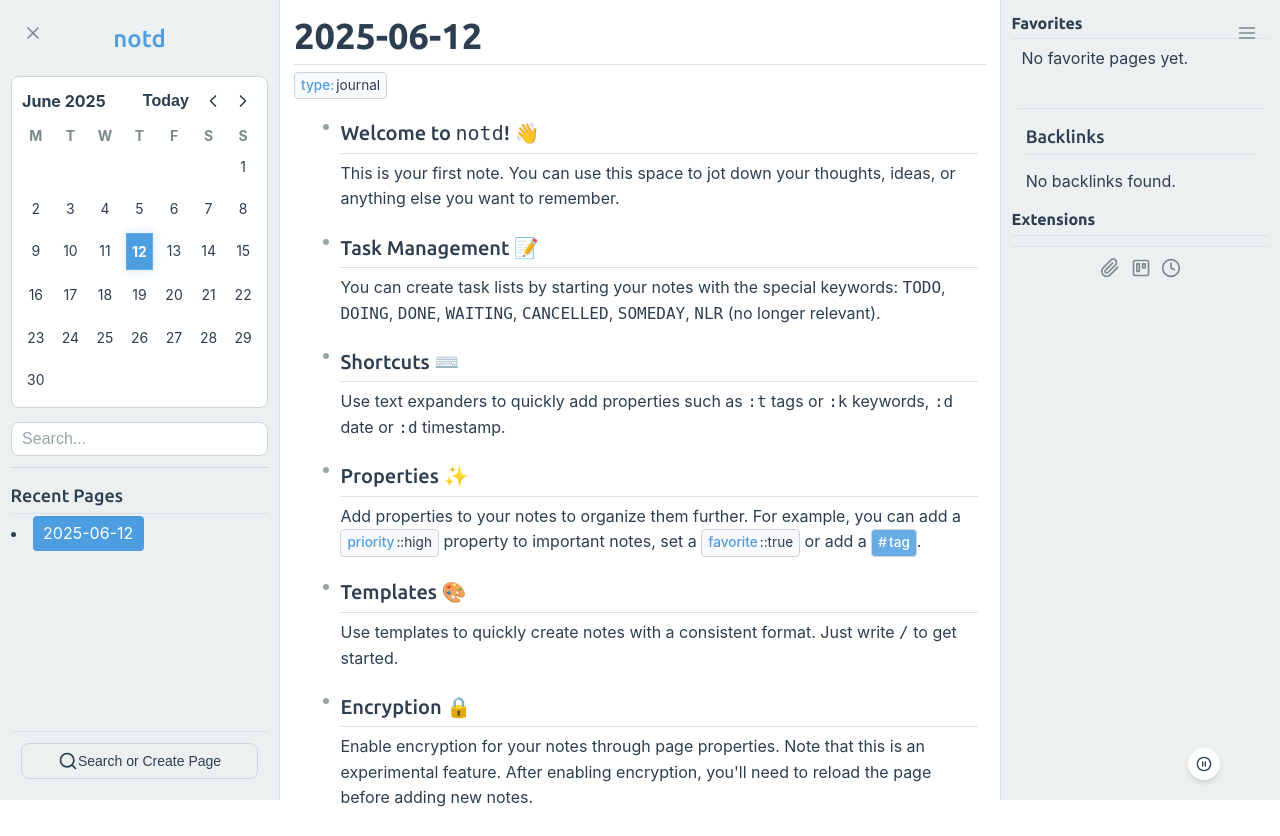
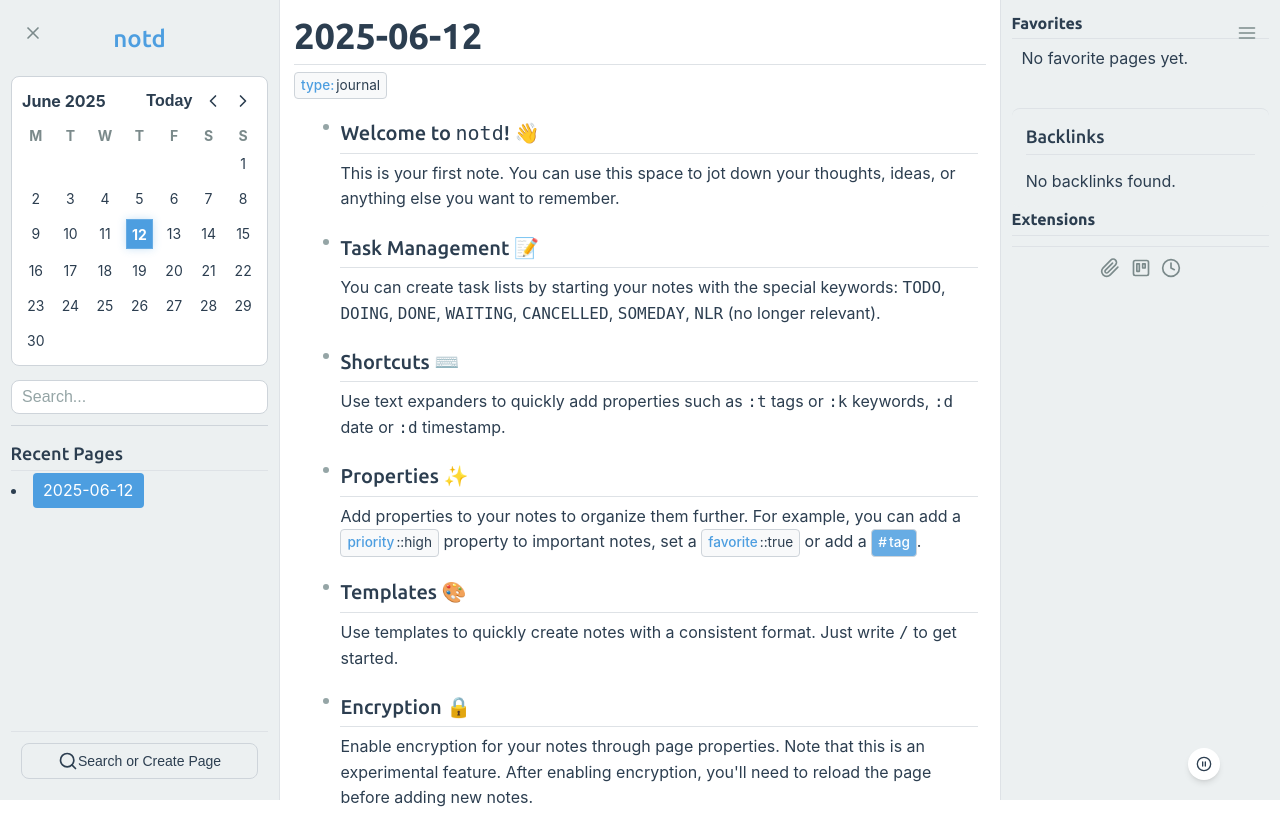
Before and after one commit to andjar/notd, a PHP site: page /page.php?page=2025-06-12 in a window 1280 px wide. Shown: the top 836 px of the page. Run offline with PHP 8.4, Linux system fonts and the light colour scheme; data that the repository does not hold is empty; some libraries are stand-ins or nearby versions.

Commit message:
refactor: update sidebar button icons and modal styling
- Replaced sidebar toggle button icons from "menu" to "x" for a more intuitive close action.
- Updated the page properties modal to use a generic modal class for improved styling consistency.
- Adjusted padding in the calendar CSS for the today button and calendar day elements to enhance layout.

```diff
--- a/assets/css/calendar.css
+++ b/assets/css/calendar.css
@@ -58,7 +58,7 @@
 
 /* **NEW**: Specific styling for the today button. */
 .today-btn {
-    padding: var(--ls-space-1) var(--ls-space-2);
+    padding: var(--ls-space-1) var(--ls-space-1);
     font-size: var(--ls-font-size-s);
     font-weight: 600;
 }
@@ -96,7 +96,7 @@
 
 .calendar-day {
     box-sizing: border-box;
-    padding: var(--ls-space-2) var(--ls-space-1);
+    padding: var(--ls-space-1) var(--ls-space-1);
     border-radius: var(--ls-border-radius-small);
     cursor: pointer;
     transition: background-color 0.2s ease, box-shadow 0.2s ease;
--- a/page.php
+++ b/page.php
@@ -80,7 +80,7 @@ $showInternalInEdit = PROPERTY_WEIGHTS[3]['visible_in_edit_mode'] ?? true;
     <div class="app-container">
         <!-- Left Sidebar -->
         <div id="left-sidebar-outer">
-            <button id="toggle-left-sidebar-btn" class="sidebar-toggle-btn left-toggle"><i data-feather="menu"></i></button>
+            <button id="toggle-left-sidebar-btn" class="sidebar-toggle-btn left-toggle"><i data-feather="x"></i></button>
             <div id="left-sidebar" class="sidebar left-sidebar">
                 <div class="sidebar-content">
                     <div class="app-header">
@@ -138,7 +138,7 @@ $showInternalInEdit = PROPERTY_WEIGHTS[3]['visible_in_edit_mode'] ?? true;
 
         <!-- Right Sidebar -->
         <div id="right-sidebar-outer">
-            <button id="toggle-right-sidebar-btn" class="sidebar-toggle-btn right-toggle"><i data-feather="menu"></i></button>
+            <button id="toggle-right-sidebar-btn" class="sidebar-toggle-btn right-toggle"><i data-feather="x"></i></button>
             <div id="right-sidebar" class="sidebar right-sidebar">
                 <div class="sidebar-content">
                     <div class="sidebar-section">
@@ -178,7 +178,7 @@ $showInternalInEdit = PROPERTY_WEIGHTS[3]['visible_in_edit_mode'] ?? true;
     </div>
 
     <!-- Page Properties Modal -->
-    <div id="page-properties-modal" class="modal-container" style="display: none;">
+    <div id="page-properties-modal" class="generic-modal">
         <div class="modal-content">
             <div class="generic-modal-header">
                 <h2 id="page-properties-modal-title" class="generic-modal-title">Page Properties</h2>
```
